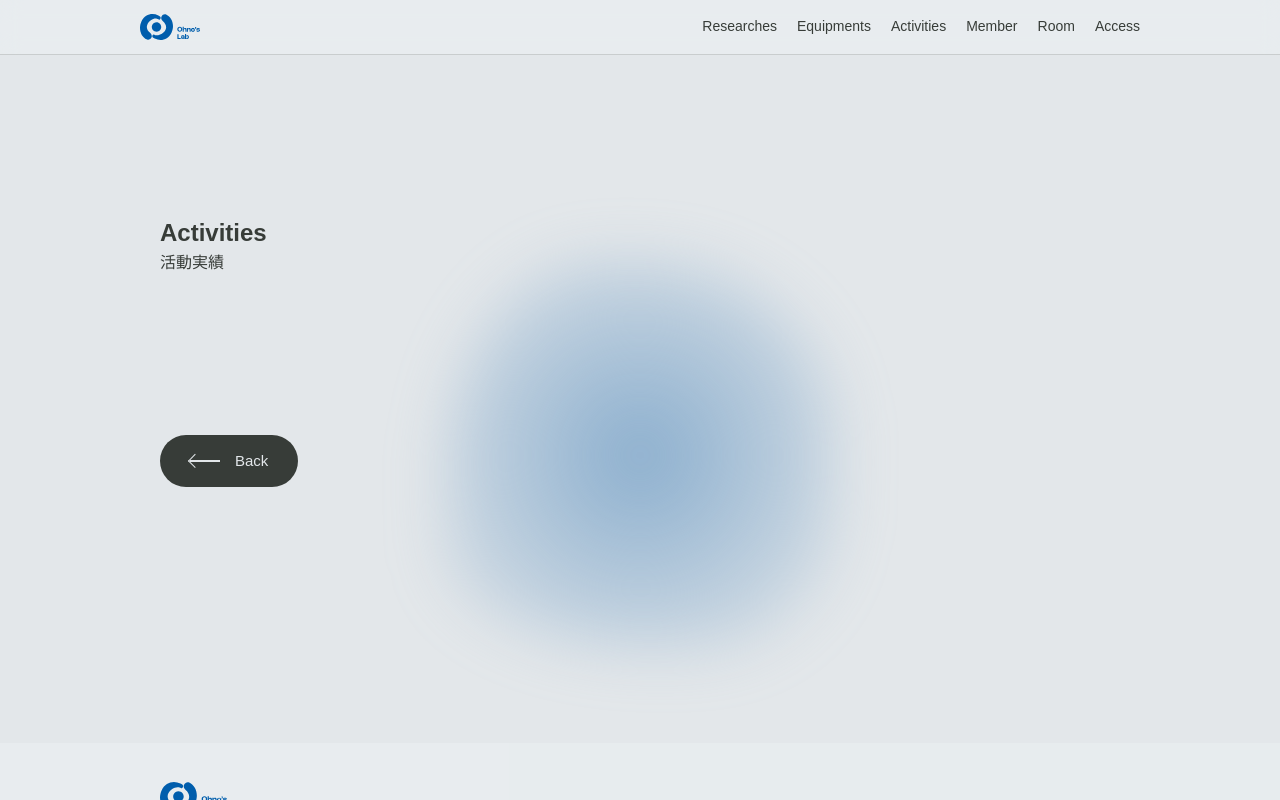
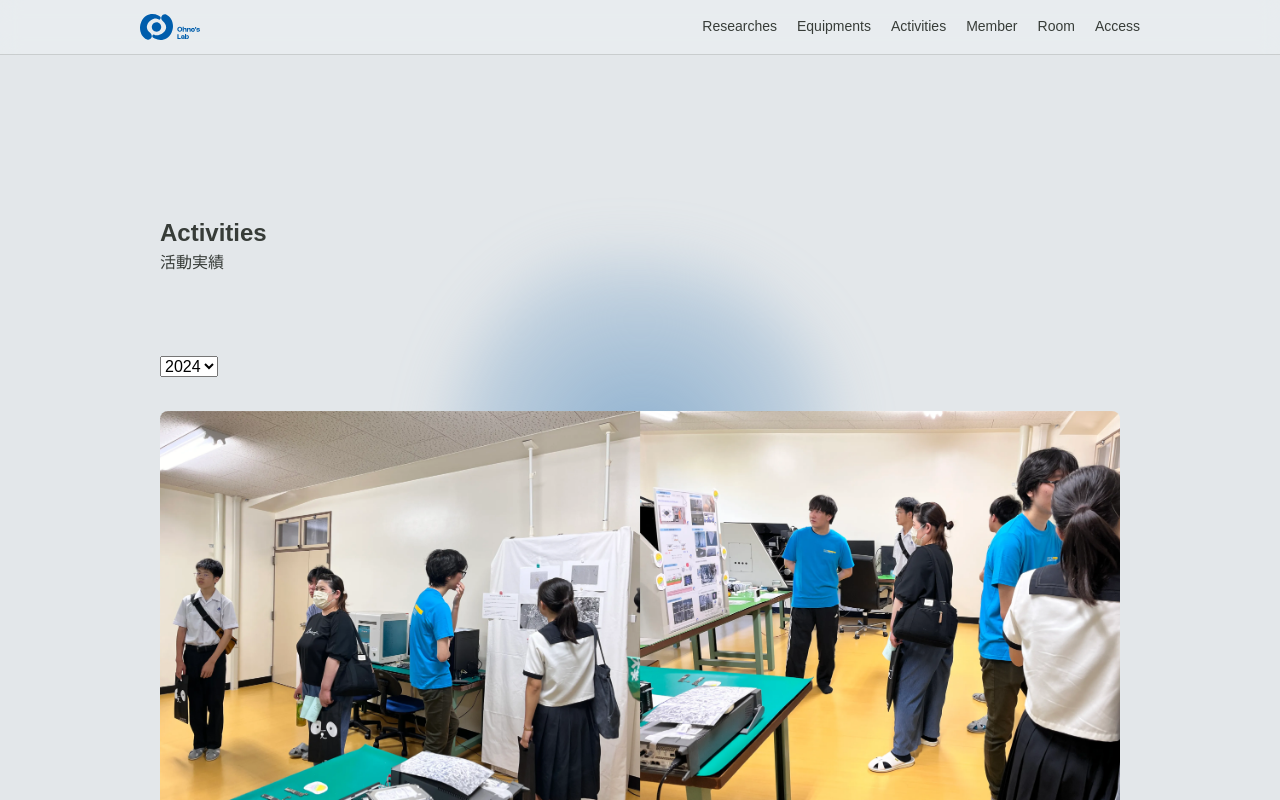
Before and after one commit to svertkatter/ohnolab3, a Nuxt app: page /activities in a window 1280 px wide. Shown: the top 800 px of the page. Built offline with nearby package versions, Linux system fonts and the light colour scheme; a web font is replaced by a local one.

Commit message:
feat: :sparkles: 活動実績一覧を追加

```diff
--- a/assets/css/style.css
+++ b/assets/css/style.css
@@ -381,6 +381,22 @@ img{
     }
 }
 
+.activities-article{
+    .yearly-section{
+        --section-margin: 5em;
+        margin-top: var(--section-margin);
+    }
+}
+
+.yearly-act{
+    .act-list{
+        margin-top: 2em;
+        display: grid;
+        grid-template-columns: repeat(auto-fit, minmax(500px, 1fr));
+        gap: var(--section-gap);
+    }
+}
+
 .act-section{
     --section-gap: 5em;
     margin-top: var(--section-margin);
@@ -391,15 +407,19 @@ img{
 
 .act-card{
     display: grid;
-    grid-template-columns: repeat(auto-fit, minmax(500px, 1fr));
+    /* grid-template-columns: repeat(auto-fit, minmax(500px, 1fr)); */
+    /* grid-template-columns: 1fr; */
+    grid-template-rows: auto 1fr auto;
     background: rgb(236, 240, 242, 0.6);
     backdrop-filter: blur(10px);
     border-radius: var(--radius);
-    justify-content: start;
+    /* justify-content: start; */
+    align-self: start;
+    height: 100%;
 
     .act-img{
         width: 100%;
-        height: 300px;
+        height: 400px;
         /* object-fit: cover; */
         img{
             width: 100%;
@@ -413,10 +433,15 @@ img{
         padding: 3em;
         display: grid;
         gap: 2em;
+        grid-template-rows: 1fr auto;
 
         .act-title{
             font-size: 18px;
             font-weight: 700;
+        }
+
+        .date{
+            align-items: end;
         }
     }
 }
--- /dev/null
+++ b/components/YearlyAct.vue
@@ -0,0 +1,50 @@
+<!-- components/YearlyActs.vue -->
+<template>
+    <div class="yearly-act">
+      <select v-model="selectedYear" @change="filterActs">
+        <option v-for="year in years" :key="year" :value="year">
+          {{ year }}
+        </option>
+      </select>
+
+      <div v-if="filteredActs.length" class="act-list">
+        <ActCard
+          v-for="(act, index) in filteredActs"
+          :key="index"
+          :imgSrc="act.imgSrc"
+          :title="act.title"
+          :date="formatDate(act.date)"
+        />
+      </div>
+      <div v-else>
+        <p>選択された年度の活動がありません。</p>
+      </div>
+    </div>
+  </template>
+
+  <script setup>
+  import { ref } from 'vue';
+  import { actData } from '~/data/actData'; // actData.js をインポート
+  import ActCard from '~/components/ActCard.vue';
+
+  const selectedYear = ref('2024'); // 初期値として2024年を選択
+  const filteredActs = ref([]);
+
+  const years = Object.keys(actData); // 年度のリストを取得
+
+  const filterActs = () => {
+    filteredActs.value = Object.values(actData[selectedYear.value] || []);
+  };
+
+  // 年度が変更されたときにデータをフィルタリング
+  filterActs();
+
+  // 日付をフォーマットする関数
+  const formatDate = (dateStr) => {
+    const date = new Date(dateStr);
+    const year = date.getFullYear();
+    const month = date.getMonth() + 1;
+    const day = date.getDate();
+    return `${year}年${month}月${day}日`;
+  };
+  </script>
--- a/pages/activities/index.vue
+++ b/pages/activities/index.vue
@@ -6,6 +6,10 @@
                 <p>活動実績</p>
             </div>
 
+            <div class="yearly-section">
+                <YearlyAct/>
+            </div>
+
             <div class="button-back"><BackButton/></div>
 
 
```
